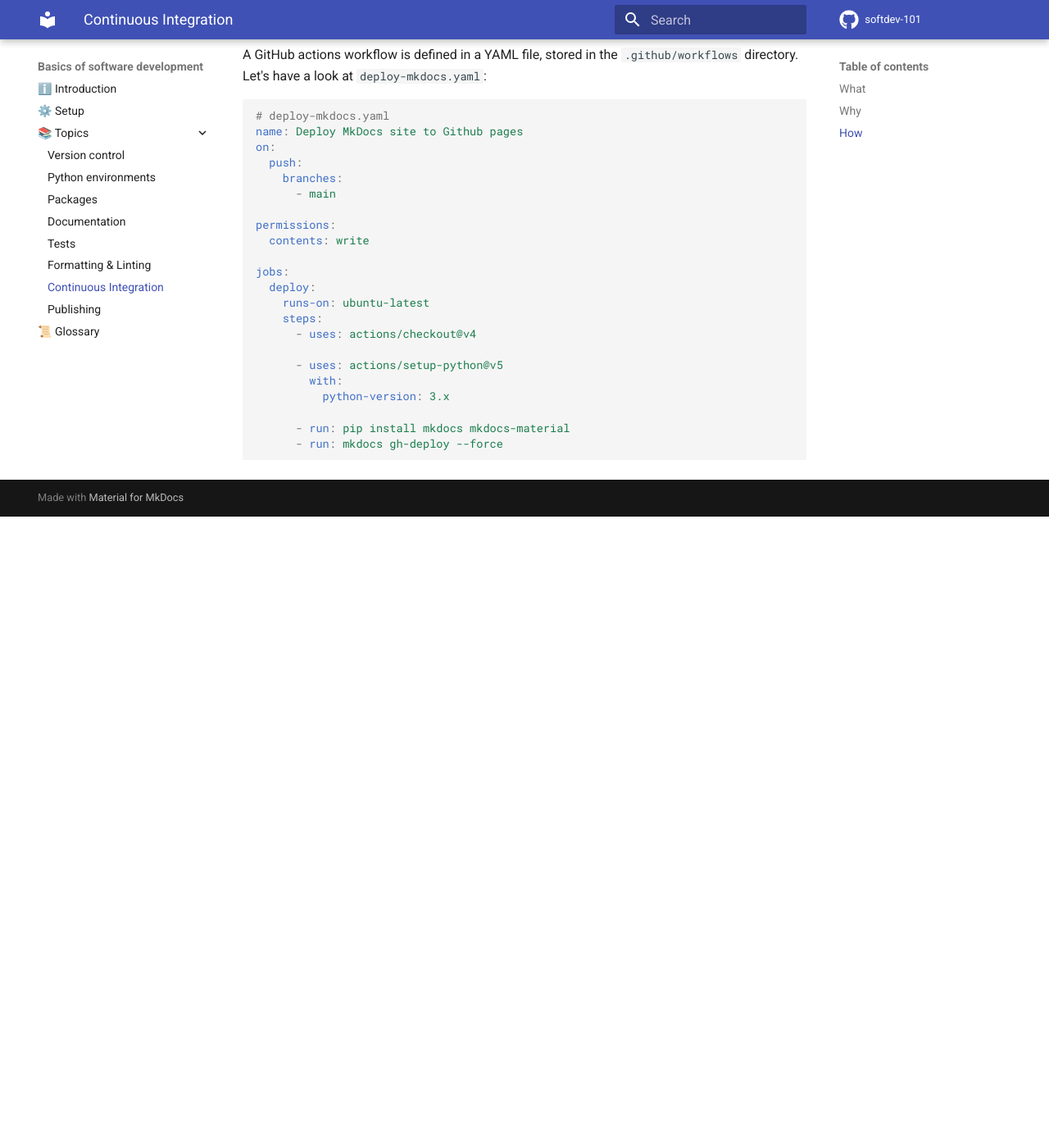
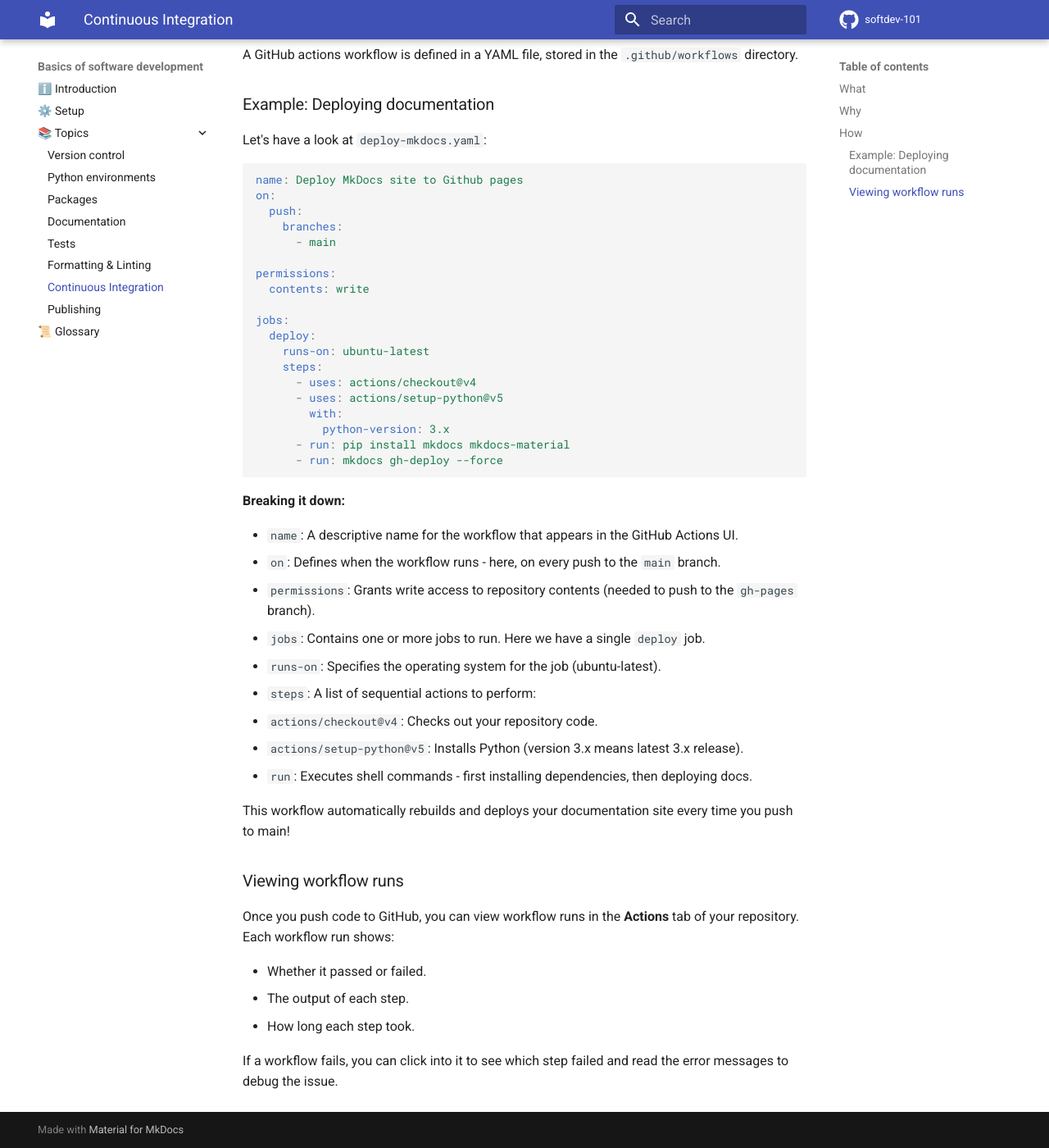
Before and after one commit to mbercx/softdev-101, an MkDocs documentation site: the page built from docs/ci.md, in a window 1280 px wide and 1400 px high, scrolled down 775 px. Shown: the whole window at 82% size. Built offline with MkDocs 1.6.1 and Material for MkDocs 9.7.7, drawn with Linux system fonts in a browser that asks for light colours; comment, search, counter and statistics services are not loaded; before the commit the page ends 1405 px from its top, so only the background shows below that.

Commit message:
📚 CI: Expand on the how

````diff
--- a/docs/ci.md
+++ b/docs/ci.md
@@ -25,10 +25,12 @@ GitHub Actions is a CI/CD (Continuous Integration/Continuous Deployment) platfor
 It lets you define workflows that run automatically in response to events like pushing code, opening pull requests, or adding a release tag.
 
 A GitHub actions workflow is defined in a YAML file, stored in the `.github/workflows` directory.
+
+### Example: Deploying documentation
+
 Let's have a look at `deploy-mkdocs.yaml`:
 
 ```yaml {.no-copy}
-# deploy-mkdocs.yaml
 name: Deploy MkDocs site to Github pages
 on:
   push:
@@ -43,12 +45,35 @@ jobs:
     runs-on: ubuntu-latest
     steps:
       - uses: actions/checkout@v4
-
       - uses: actions/setup-python@v5
         with:
           python-version: 3.x
-
       - run: pip install mkdocs mkdocs-material
       - run: mkdocs gh-deploy --force
+```
 
-```
+**Breaking it down:**
+
+- `name`: A descriptive name for the workflow that appears in the GitHub Actions UI.
+- `on`: Defines when the workflow runs - here, on every push to the `main` branch.
+- `permissions`: Grants write access to repository contents (needed to push to the `gh-pages` branch).
+- `jobs`: Contains one or more jobs to run.
+  Here we have a single `deploy` job.
+- `runs-on`: Specifies the operating system for the job (ubuntu-latest).
+- `steps`: A list of sequential actions to perform:
+  - `actions/checkout@v4`: Checks out your repository code.
+  - `actions/setup-python@v5`: Installs Python (version 3.x means latest 3.x release).
+  - `run`: Executes shell commands - first installing dependencies, then deploying docs.
+
+This workflow automatically rebuilds and deploys your documentation site every time you push to main!
+
+### Viewing workflow runs
+
+Once you push code to GitHub, you can view workflow runs in the **Actions** tab of your repository.
+Each workflow run shows:
+
+- Whether it passed or failed.
+- The output of each step.
+- How long each step took.
+
+If a workflow fails, you can click into it to see which step failed and read the error messages to debug the issue.
````
